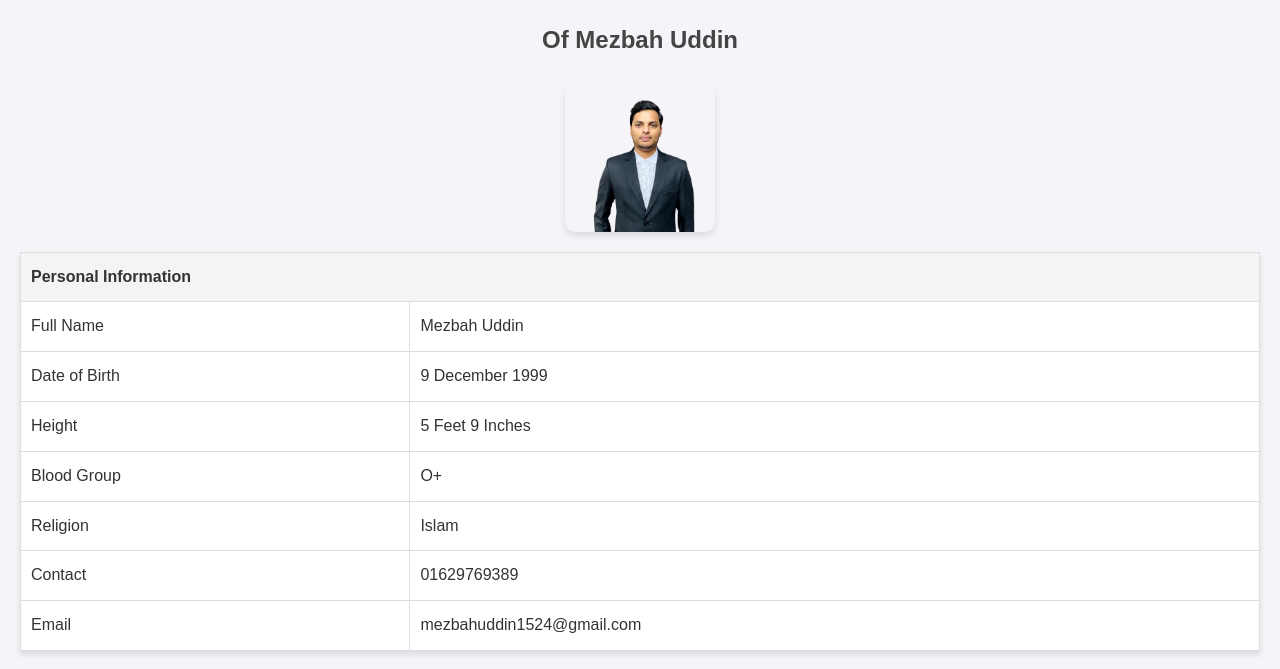
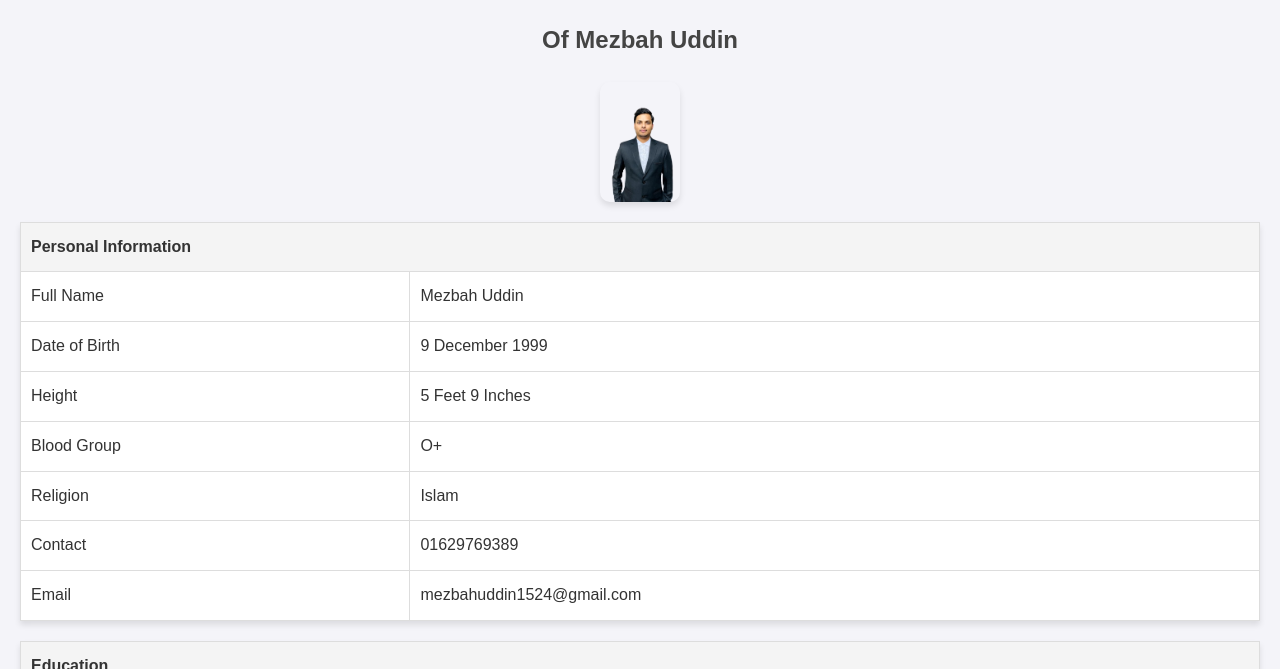
Before and after one commit to Tusherahammed/mezbah-bio-data-2, a plain HTML site: page index.html in a window 1280 px wide. Shown: the part 82-751 px from the top of the page. Drawn offline with Linux system fonts and the light colour scheme.

Commit message:
photo-add

```diff
--- a/index.html
+++ b/index.html
@@ -28,8 +28,8 @@
         .photo img {
             border-radius: 10px;
             box-shadow: 0 4px 6px rgba(0, 0, 0, 0.1);
-            width: 150px;
-            height: 150px;
+            width: 80px;
+            height: 120px;
             object-fit: cover;
         }
 
```
